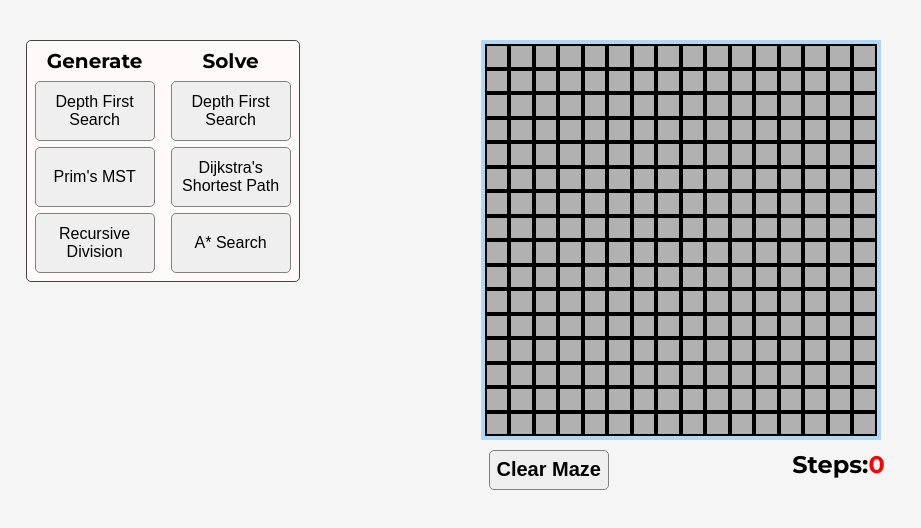
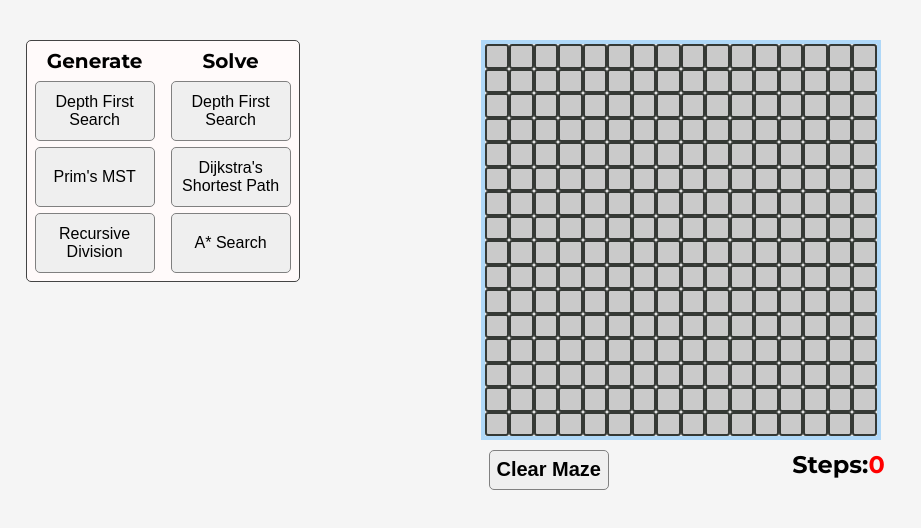
Before and after one commit to phillipdinh/Maze-Generator-and-Pathfinder-Visualizer, a React (Create React App) app: page / in a window 1280 px wide. Shown: the top 528 px of the page, without its empty margins (0-921 px from the left). Built offline with nearby package versions, Linux system fonts and the light colour scheme.

Commit message:
Changed colors

```diff
--- a/src/components/Node/Node.css
+++ b/src/components/Node/Node.css
@@ -1,15 +1,16 @@
 .node {
 	box-sizing: border-box;
-	border: 1px solid black;
-	background-color: rgba(155, 155, 155, 0.75);
+	border: 1px solid #353935;
+	border-radius: 3px;
+	background-color: #cacaca;
 	aspect-ratio: 1;
 }
 .start {
-	background-color: green;
+	background-color: #00ff00;
 }
 
 .finish {
-	background-color: red;
+	background-color: #ee4b2b;
 }
 
 .node-marked {
@@ -25,12 +26,12 @@
 @keyframes markedAnimation {
 	from {
 		transform: scale(1);
-		background-color: purple;
+		background-color: #f000ff;
 	}
 
 	to {
 		transform: scale(1);
-		background-color: rgb(255, 255, 150);
+		background-color: #dda0dd;
 	}
 }
 
@@ -47,22 +48,17 @@
 @keyframes shortestPath {
 	0% {
 		transform: scale(1);
-		background-color: purple;
+		background-color: #7cb9e8;
 	}
-	50% {
-		transform: scale(1);
-		background-color: rgba(0, 110, 255, 0.75);
-	}
-
 	100% {
 		transform: scale(1);
-		background-color: rgba(71, 173, 189, 0.75);
+		background-color: #007fff;
 	}
 }
 
 .node-active {
 	animation-name: generateWalls;
-	animation-duration: 0.2s;
+	animation-duration: 0.1s;
 	animation-direction: normal;
 	animation-timing-function: linear;
 	animation-iteration-count: 1;
@@ -73,10 +69,10 @@
 @keyframes generateWalls {
 	from {
 		transform: scale(1);
-		background-color: purple;
+		background-color: #f000ff;
 	}
 	to {
 		transform: scale(1);
-		background-color: rgba(155, 155, 155, 0.75);
+		background-color: #dddddd;
 	}
 }
```
